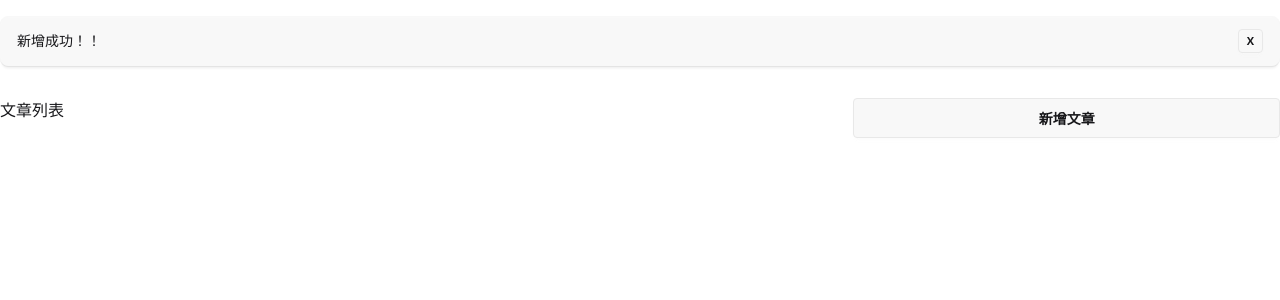
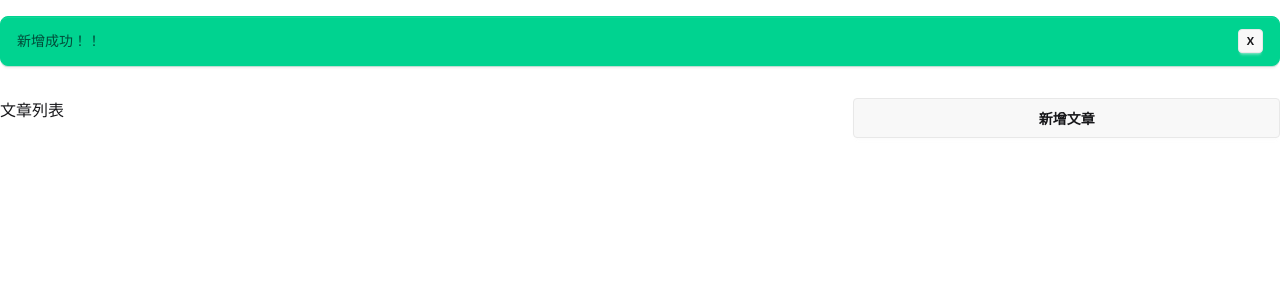
Before and after one commit to custarder/wretch-practice, a Django app: page / in a window 1280 px wide. Shown: the part 56-356 px from the top of the page. Run offline with Django 5.2, Linux system fonts and the light colour scheme; data that the repository does not hold is empty.

Commit message:
fix: tailwind class

```diff
--- a/public/styles/style.css
+++ b/public/styles/style.css
@@ -1245,6 +1245,16 @@
   .rounded-box {
     border-radius: var(--radius-box);
   }
+  .alert-error {
+    border-color: var(--color-error);
+    color: var(--color-error-content);
+    --alert-color: var(--color-error);
+  }
+  .alert-success {
+    border-color: var(--color-success);
+    color: var(--color-success-content);
+    --alert-color: var(--color-success);
+  }
   .bg-base-300 {
     background-color: var(--color-base-300);
   }
--- a/templates/shared/message.html
+++ b/templates/shared/message.html
@@ -1,3 +1,4 @@
+{% comment %} alert-success alert-error alert-waring{% endcomment%}
 <div class="container mx-auto py-4" x-data="{show: true}">
     {% if messages %}
     {% for m in messages %}
```
